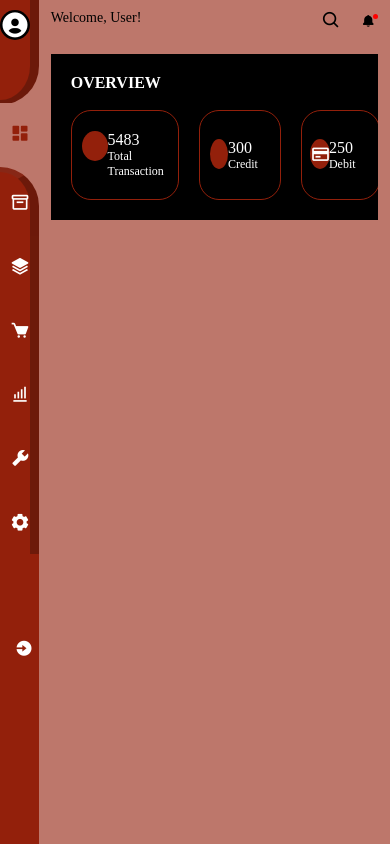
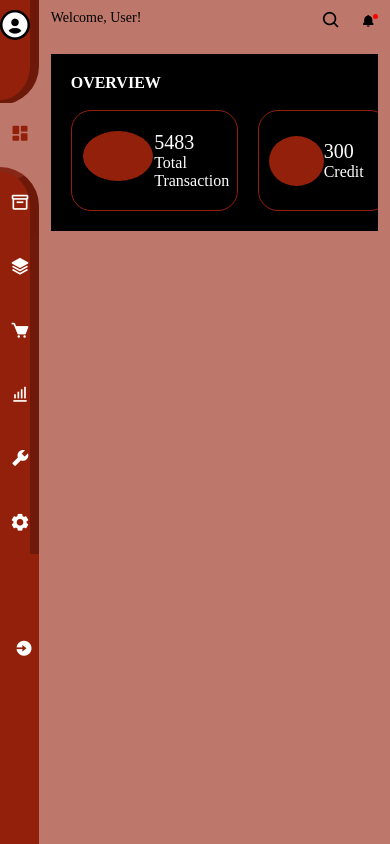
Before and after one commit to Lovethrech/personal-finance-manager, a Vue app: page / in a window 390 px wide. Built offline with nearby package versions, Linux system fonts and the light colour scheme; some icons are missing.

Commit message:
...finetuning all available components.

```diff
--- a/src/components/landing-page/LandingPageOverviewBox.vue
+++ b/src/components/landing-page/LandingPageOverviewBox.vue
@@ -12,6 +12,11 @@ const {boxIcon, boxName, boxNo}=defineProps(['boxIcon', 'boxName', 'boxNo']);
             <LandingPageOverviewBoxIconCtn :boxIcon="boxIcon"></LandingPageOverviewBoxIconCtn>
             <LandingPageOverviewBoxTextCtn :boxNo="boxNo" :boxName="boxName"></LandingPageOverviewBoxTextCtn>
         </div>
+        <!-- @media screen and (max-width: 700px) {
+    .landing-page-overview-box{
+        width:170px;
+    }
+} -->
     </div>
 </template>
 
@@ -38,9 +43,5 @@ const {boxIcon, boxName, boxNo}=defineProps(['boxIcon', 'boxName', 'boxNo']);
     flex-direction: row;
     justify-content: space-between;
 }
-@media screen and (max-width: 700px) {
-    .landing-page-overview-box{
-        width:170px;
-    }
-}
+
 </style>
--- a/src/components/landing-page/LandingPageOverviewBoxIconCtn.vue
+++ b/src/components/landing-page/LandingPageOverviewBoxIconCtn.vue
@@ -7,6 +7,29 @@ const {boxIcon}=defineProps(['boxIcon']);
 <template>
     <div class="landing-page-overview-box-icon-ctn">
         <div class="landing-page-overview-box-icon-ctn-main-ctn" v-html="boxIcon"></div>
+<!-- @media screen and (max-width:750px)  and (min-width:551px){
+    .landing-page-overview-box-icon-ctn-main-ctn{
+        width:50px;
+        height:100%;
+        font-size:26px;
+    }
+    .landing-page-overview-box-icon-ctn{
+        width:50%;
+        height:40px;
+    }
+}
+@media screen and (max-width: 550px) {
+    .landing-page-overview-box-icon-ctn-main-ctn{
+        width:30px;
+        height:100%;
+        font-size:20px;
+    }
+    .landing-page-overview-box-icon-ctn{
+        width:30%;
+        height:30px;
+    }
+} -->
+
     </div>
 </template>
 
@@ -29,26 +52,5 @@ const {boxIcon}=defineProps(['boxIcon']);
     border-radius:50%;
 }
 
-@media screen and (max-width:750px)  and (min-width:551px){
-    .landing-page-overview-box-icon-ctn-main-ctn{
-        width:50px;
-        height:100%;
-        font-size:26px;
-    }
-    .landing-page-overview-box-icon-ctn{
-        width:50%;
-        height:40px;
-    }
-}
-@media screen and (max-width: 550px) {
-    .landing-page-overview-box-icon-ctn-main-ctn{
-        width:30px;
-        height:100%;
-        font-size:20px;
-    }
-    .landing-page-overview-box-icon-ctn{
-        width:30%;
-        height:30px;
-    }
-}
+
 </style>
--- a/src/components/landing-page/LandingPageOverviewBoxTextCtn.vue
+++ b/src/components/landing-page/LandingPageOverviewBoxTextCtn.vue
@@ -8,6 +8,18 @@ const {boxName, boxNo}=defineProps(['boxName', 'boxNo']);
     <div class="landing-page-overview-box-text-ctn">
         <p class="number">{{ boxNo }}</p>
         <p class="name">{{ boxName }}</p>
+
+        <!-- @media screen and (max-width: 750px) {
+    .landing-page-overview-box-text-ctn{
+        width:70%;
+    }
+    .landing-page-overview-box-text-ctn .number{
+        font-size: 16px;
+    }
+    .landing-page-overview-box-text-ctn .name{
+        font-size:12px;
+    }
+} -->
     </div>
 </template>
 
@@ -26,15 +38,5 @@ const {boxName, boxNo}=defineProps(['boxName', 'boxNo']);
     font-weight:500;
 }
 
-@media screen and (max-width: 750px) {
-    .landing-page-overview-box-text-ctn{
-        width:70%;
-    }
-    .landing-page-overview-box-text-ctn .number{
-        font-size: 16px;
-    }
-    .landing-page-overview-box-text-ctn .name{
-        font-size:12px;
-    }
-}
+
 </style>
```
